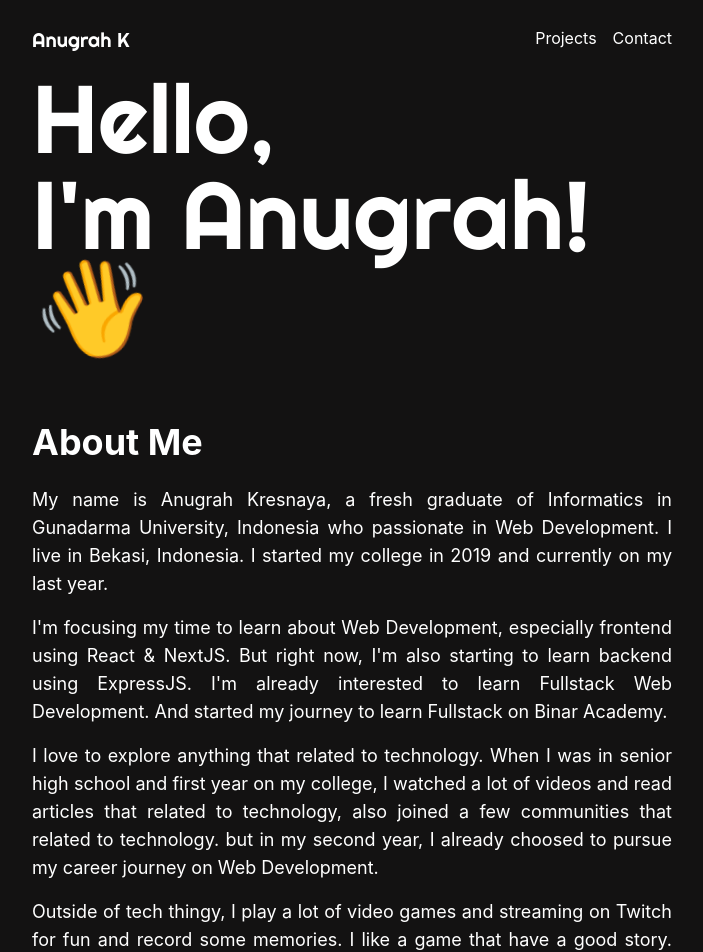
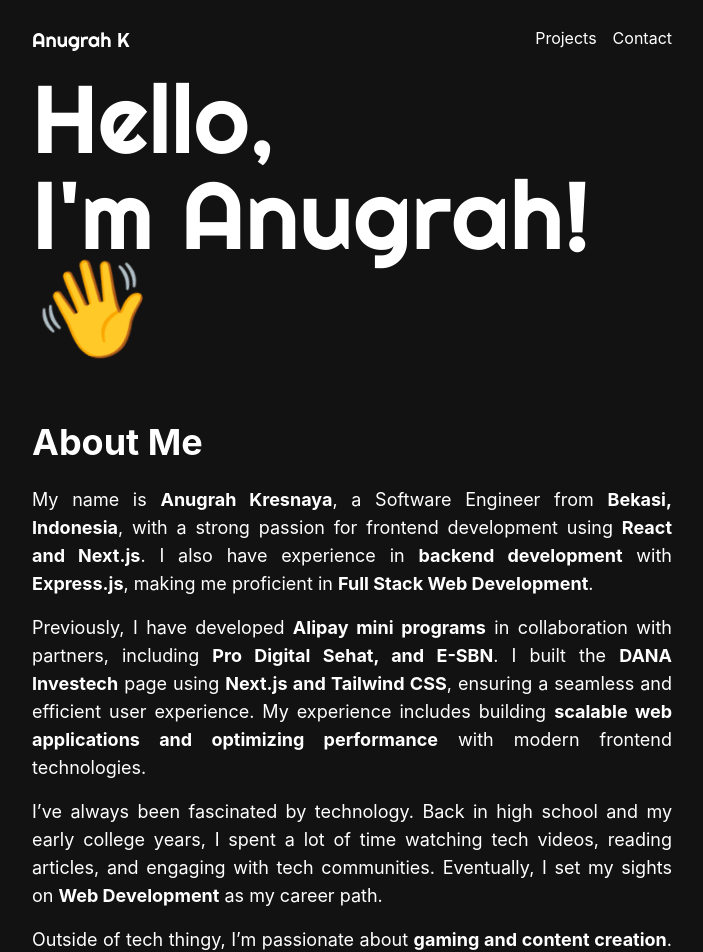
Before and after one commit to anugrahkresnaya/Portfolio-app, a Next.js app: page / in a window 1280 px wide. Shown: the top 952 px of the page, without its empty margins (288-991 px from the left). Built offline with nearby package versions, Linux system fonts and the light colour scheme; no server answers.

Commit message:
chore: update about me section for more engaging

```diff
--- a/pages/index.js
+++ b/pages/index.js
@@ -1,18 +1,18 @@
-import Navbar from '../components/navbar/Navbar'
-import useSWR from 'swr'
-import { SiSpotify } from 'react-icons/si'
-import { motion } from 'framer-motion'
-import Bio from '../components/bio/Bio'
-import TextSpan from '../components/text/TextSpan'
-import Portfolio from '../components/portfolio/Portfolio'
-import Image from 'next/image'
-import Contact from '../components/contact/Contact'
+import Navbar from "../components/navbar/Navbar";
+import useSWR from "swr";
+import { SiSpotify } from "react-icons/si";
+import { motion } from "framer-motion";
+import Bio from "../components/bio/Bio";
+import TextSpan from "../components/text/TextSpan";
+import Portfolio from "../components/portfolio/Portfolio";
+import Image from "next/image";
+import Contact from "../components/contact/Contact";
 
 export default function Home() {
-  const fetcher = (url) => fetch(url).then((r) => r.json())
-  const { data } = useSWR('/api/spotify', fetcher)
-  const greetings = 'Hello,'.split('')
-  const myName = "I'm Anugrah!".split('')
+  const fetcher = (url) => fetch(url).then((r) => r.json());
+  const { data } = useSWR("/api/spotify", fetcher);
+  const greetings = "Hello,".split("");
+  const myName = "I'm Anugrah!".split("");
 
   return (
     <>
@@ -24,7 +24,7 @@ export default function Home() {
           className="text-8xl font-righteous"
         >
           {greetings.map((letter, index) => {
-            return <TextSpan key={index}>{letter}</TextSpan>
+            return <TextSpan key={index}>{letter}</TextSpan>;
           })}
         </motion.h1>
         <motion.h1
@@ -35,26 +35,26 @@ export default function Home() {
           {myName.map((letter, index) => {
             return (
               <TextSpan key={index}>
-                {letter === ' ' ? '\u00A0' : letter}
+                {letter === " " ? "\u00A0" : letter}
               </TextSpan>
-            )
+            );
           })}
           <motion.div
             style={{
-              marginBottom: '-20px',
-              marginRight: '-45px',
-              paddingBottom: '20px',
-              paddingRight: '45px',
-              display: 'inline-block',
+              marginBottom: "-20px",
+              marginRight: "-45px",
+              paddingBottom: "20px",
+              paddingRight: "45px",
+              display: "inline-block",
             }}
             animate={{ rotate: 20 }}
             transition={{
-              repeatType: 'mirror',
+              repeatType: "mirror",
               repeat: Infinity,
               from: 0,
               duration: 0.5,
-              ease: 'easeInOut',
-              type: 'tween',
+              ease: "easeInOut",
+              type: "tween",
             }}
             className="text-8xl"
           >
@@ -69,30 +69,36 @@ export default function Home() {
       >
         <h1 className="text-4xl mb-6 font-bold">About Me</h1>
         <p className="text-lg mb-4">
-          My name is Anugrah Kresnaya, a fresh graduate of Informatics in
-          Gunadarma University, Indonesia who passionate in Web Development. I
-          live in Bekasi, Indonesia. I started my college in 2019 and currently
-          on my last year.
+          My name is <strong>Anugrah Kresnaya</strong>, a Software Engineer from{" "}
+          <strong>Bekasi, Indonesia</strong>, with a strong passion for frontend
+          development using <strong>React and Next.js</strong>. I also have
+          experience in <strong>backend development</strong> with{" "}
+          <strong>Express.js</strong>, making me proficient in{" "}
+          <strong>Full Stack Web Development</strong>.
         </p>
         <p className="text-lg mb-4">
-          I&apos;m focusing my time to learn about Web Development, especially
-          frontend using React & NextJS. But right now, I&apos;m also starting
-          to learn backend using ExpressJS. I&apos;m already interested to learn
-          Fullstack Web Development. And started my journey to learn Fullstack
-          on Binar Academy.
+          Previously, I have developed <strong>Alipay mini programs</strong> in
+          collaboration with partners, including{" "}
+          <strong>Pro Digital Sehat, and E-SBN</strong>. I built the{" "}
+          <strong>DANA Investech</strong> page using{" "}
+          <strong>Next.js and Tailwind CSS</strong>, ensuring a seamless and
+          efficient user experience. My experience includes building{" "}
+          <strong>scalable web applications and optimizing performance</strong>{" "}
+          with modern frontend technologies.
         </p>
         <p className="text-lg mb-4">
-          I love to explore anything that related to technology. When I was in
-          senior high school and first year on my college, I watched a lot of
-          videos and read articles that related to technology, also joined a few
-          communities that related to technology. but in my second year, I
-          already choosed to pursue my career journey on Web Development.
+          I’ve always been fascinated by technology. Back in high school and my
+          early college years, I spent a lot of time watching tech videos,
+          reading articles, and engaging with tech communities. Eventually, I
+          set my sights on <strong>Web Development</strong> as my career path.
         </p>
-        <p className="text-lg">
-          Outside of tech thingy, I play a lot of video games and streaming on
-          Twitch for fun and record some memories. I like a game that have a good story.
-          And my biggest achievement in competitive game is reached immortal 2 in valorant.
+        <p className="text-lg mb-4">
+          Outside of tech thingy, I’m passionate about{" "}
+          <strong>gaming and content creation</strong>. I enjoy{" "}
+          <strong>immersive story-driven games</strong> and occasionally stream
+          on <strong>Twitch</strong> to share my gaming experiences.
         </p>
+        <p className="text-lg">Let’s connect and build something amazing! 🚀</p>
       </motion.div>
       <Bio />
       <Portfolio />
@@ -111,7 +117,7 @@ export default function Home() {
           href={
             data?.isPlaying
               ? data.songUrl
-              : 'https://open.spotify.com/user/krdm9kqj9n9rlc8tklwgmg0e3'
+              : "https://open.spotify.com/user/krdm9kqj9n9rlc8tklwgmg0e3"
           }
           className="relative flex items-center p-5 space-x-4 transition-shadow border rounded-md hover:shadow-md w-72"
         >
@@ -125,23 +131,23 @@ export default function Home() {
                 height={64}
               />
             ) : (
-              <SiSpotify size={64} color={'#1ED760'} />
+              <SiSpotify size={64} color={"#1ED760"} />
             )}
           </div>
           <div className="flex-1">
             <p className="font-bold component">
-              {data?.isPlaying ? data.title : 'Not Listening'}
+              {data?.isPlaying ? data.title : "Not Listening"}
             </p>
             <p className="text-xs font-dark">
-              {data?.isPlaying ? data.artist : 'Spotify'}
+              {data?.isPlaying ? data.artist : "Spotify"}
             </p>
           </div>
           <div className="absolute bottom-1.5 right-1.5">
-            <SiSpotify size={20} color={'#1ED760'} />
+            <SiSpotify size={20} color={"#1ED760"} />
           </div>
         </a>
       </motion.div>
       <Contact />
     </>
-  )
+  );
 }
```
